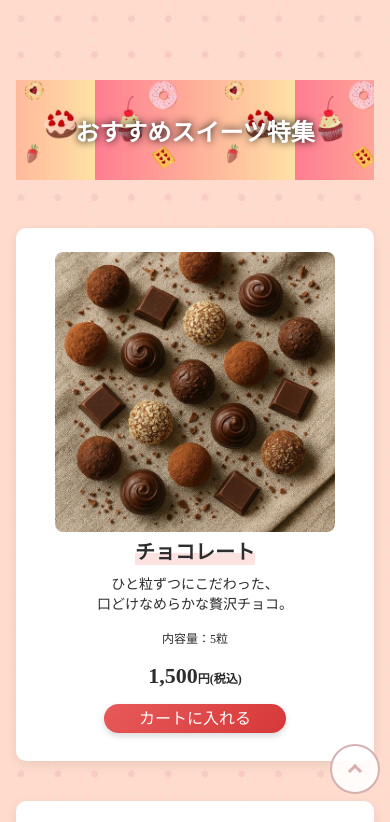
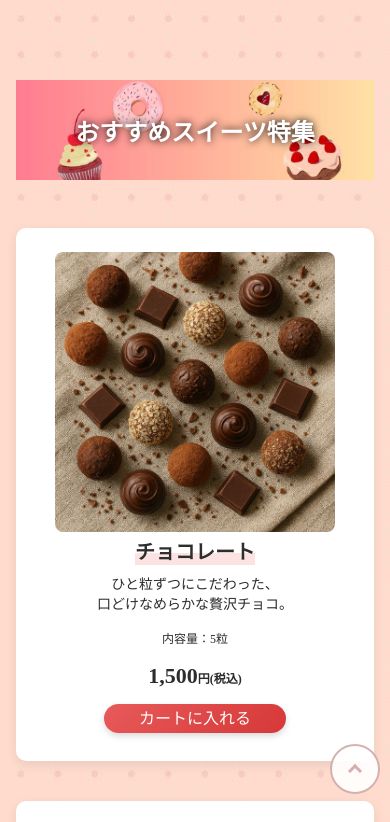
Before and after one commit to sakamotom1014-max/portfolio-site, a plain HTML site: page index.html in a window 390 px wide. Shown: the top 822 px of the page. Drawn offline with Linux system fonts and the light colour scheme; a web font is replaced by a local one.

Commit message:
Update style.css

```diff
--- a/style.css
+++ b/style.css
@@ -150,8 +150,10 @@ html {
 }
 @media (max-width: 767px) {
     .top_visual{
-         background-image: url("img/swtopsp.jpg");
-         height: 150px;
+        background-image: url("img/swtopsp.jpg");
+        height: 150px;
+        background-attachment: scroll;
+        background-size: cover;
     }
     .top_title{
         font-size: 35px;
```
